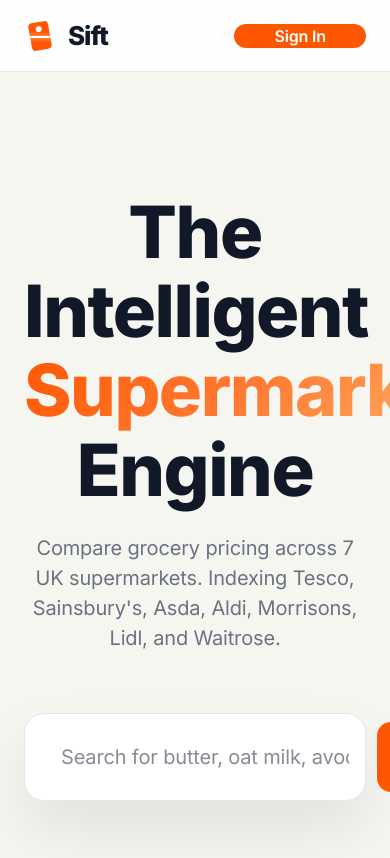
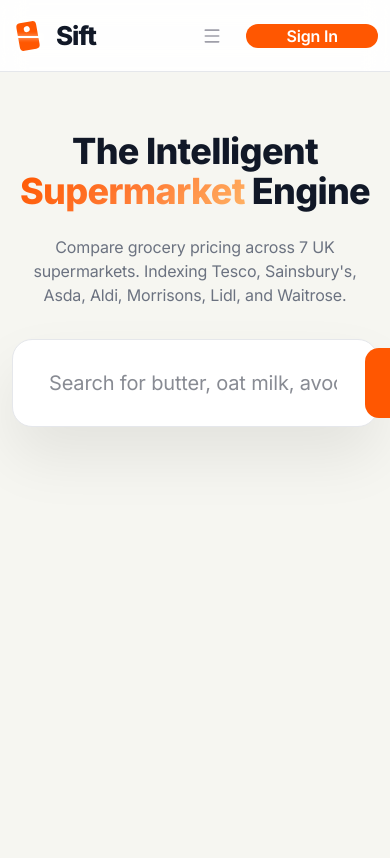
Before and after one commit to AlexanderBell-gh/Sift, a React (Vite) app: page /search in a window 390 px wide. Shown: the top 858 px of the page. Built offline with nearby package versions, Linux system fonts and the light colour scheme.

Commit message:
Updated for mobile layout

```diff
--- a/src/components/NavHeader.tsx
+++ b/src/components/NavHeader.tsx
@@ -1,6 +1,6 @@
 import { useState, useRef, useEffect } from 'react';
 import { useNavigate } from 'react-router-dom';
-import { LogOut, ArrowLeft, Sun, Moon, Settings, Shield, ChevronDown } from 'lucide-react';
+import { LogOut, ArrowLeft, Sun, Moon, Settings, Shield, ChevronDown, Menu, X } from 'lucide-react';
 import { useAuth } from '../contexts/AuthContext';
 import { useTheme } from '../hooks/useTheme';
 import AlertBell from './AlertBell';
@@ -41,6 +41,7 @@
   const [trialCountdown, setTrialCountdown] = useState('');
   const [filterOpen, setFilterOpen] = useState(false);
   const filterRef = useRef<HTMLDivElement>(null);
+  const [mobileMenuOpen, setMobileMenuOpen] = useState(false);
 
   useEffect(() => {
     function handleClick(e: MouseEvent) {
@@ -56,6 +57,17 @@
     function handleClick(e: MouseEvent) {
       if (filterRef.current && !filterRef.current.contains(e.target as Node)) {
         setFilterOpen(false);
+      }
+    }
+    document.addEventListener('mousedown', handleClick);
+    return () => document.removeEventListener('mousedown', handleClick);
+  }, []);
+
+  const mobileMenuRef = useRef<HTMLDivElement>(null);
+  useEffect(() => {
+    function handleClick(e: MouseEvent) {
+      if (mobileMenuRef.current && !mobileMenuRef.current.contains(e.target as Node)) {
+        setMobileMenuOpen(false);
       }
     }
     document.addEventListener('mousedown', handleClick);
@@ -114,6 +126,23 @@
             <button onClick={() => navigate('/search')} className="nav-link">Search</button>
             {token && (
               <button onClick={() => navigate('/watchlist')} className="nav-link">Watchlist</button>
+            )}
+          </div>
+
+          <div className="sm:hidden relative" ref={mobileMenuRef}>
+            <button
+              onClick={() => setMobileMenuOpen(!mobileMenuOpen)}
+              className="p-2 rounded-lg text-zinc-400 hover:text-zinc-900 dark:hover:text-white hover:bg-zinc-100 dark:hover:bg-white/5 transition-colors"
+            >
+              {mobileMenuOpen ? <X className="w-5 h-5" /> : <Menu className="w-5 h-5" />}
+            </button>
+            {mobileMenuOpen && (
+              <div className="absolute right-0 top-full mt-2 w-48 rounded-xl border py-1 z-50" style={{ background: 'var(--surface)', borderColor: 'var(--border)' }}>
+                <button onClick={() => { navigate('/search'); setMobileMenuOpen(false); }} className="dropdown-item">Search</button>
+                {token && (
+                  <button onClick={() => { navigate('/watchlist'); setMobileMenuOpen(false); }} className="dropdown-item">Watchlist</button>
+                )}
+              </div>
             )}
           </div>
 
--- a/src/components/SettingsPage.tsx
+++ b/src/components/SettingsPage.tsx
@@ -99,7 +99,7 @@
       <NavHeader />
       <div className="container" style={{ paddingTop: '48px', paddingBottom: '48px' }}>
         <div style={{ marginBottom: '32px' }}>
-          <h2 style={{ fontFamily: 'var(--font-primary)', fontSize: '40px', fontWeight: '700', color: 'var(--text)', lineHeight: '1.2' }}>
+          <h2 className="page-title" style={{ fontFamily: 'var(--font-primary)', fontSize: '40px', fontWeight: '700', color: 'var(--text)', lineHeight: '1.2' }}>
             Account Settings
           </h2>
           <p style={{ color: 'var(--muted)', fontSize: '14px', marginTop: '8px' }}>
--- a/src/components/WatchlistPage.tsx
+++ b/src/components/WatchlistPage.tsx
@@ -105,7 +105,7 @@
       <section className="pt-12 pb-8">
         <div className="container" style={{ display: 'flex', justifyContent: 'space-between', alignItems: 'flex-end', marginBottom: '32px' }}>
           <div>
-            <h1 style={{ fontFamily: 'var(--font-primary)', fontSize: '40px', fontWeight: '700' }}>Your Watchlist</h1>
+            <h1 className="page-title" style={{ fontFamily: 'var(--font-primary)', fontSize: '40px', fontWeight: '700' }}>Your Watchlist</h1>
             <p style={{ color: 'var(--muted)', fontSize: '14px' }}>Track all of your items here</p>
           </div>
         </div>
@@ -133,7 +133,7 @@
         )}
 
         {!loading && items.length === 0 && (
-          <div style={{ textAlign: 'center', padding: '60px', background: 'var(--surface)', borderRadius: '16px', border: '1px dashed var(--border)', color: 'var(--muted)' }}>
+          <div className="empty-state-box" style={{ textAlign: 'center', padding: '60px', background: 'var(--surface)', borderRadius: '16px', border: '1px dashed var(--border)', color: 'var(--muted)' }}>
             <p style={{ fontSize: '18px', fontWeight: '600', color: 'var(--text)', marginBottom: '8px' }}>Your Watchlist is empty</p>
             <p style={{ fontSize: '14px', marginBottom: '24px' }}>Find and pin groceries from the search tab.</p>
             <button
@@ -147,7 +147,7 @@
         )}
 
         {!loading && items.length > 0 && filtered.length === 0 && (
-          <div style={{ textAlign: 'center', padding: '60px', background: 'var(--surface)', borderRadius: '16px', border: '1px dashed var(--border)', color: 'var(--muted)' }}>
+          <div className="empty-state-box" style={{ textAlign: 'center', padding: '60px', background: 'var(--surface)', borderRadius: '16px', border: '1px dashed var(--border)', color: 'var(--muted)' }}>
             <p style={{ fontSize: '18px', fontWeight: '600', color: 'var(--text)', marginBottom: '8px' }}>No items match filters</p>
             <p style={{ fontSize: '14px' }}>Try selecting more stores</p>
           </div>
--- a/src/index.css
+++ b/src/index.css
@@ -54,6 +54,7 @@
   background: var(--bg);
   color: var(--text);
   line-height: 1.5;
+  overflow-x: hidden;
 }
 
 /* Spring easing for all transitions */
@@ -67,6 +68,12 @@
   max-width: 1200px;
   margin: 0 auto;
   padding: 0 24px;
+}
+
+@media (max-width: 640px) {
+  .container {
+    padding: 0 12px;
+  }
 }
 
 /* Navigation */
@@ -334,6 +341,21 @@
   margin: 0 auto 60px;
 }
 
+@media (max-width: 640px) {
+  .hero {
+    padding: 60px 0 40px;
+  }
+
+  .hero h1 {
+    font-size: 36px;
+  }
+
+  .hero p {
+    font-size: 16px;
+    margin-bottom: 32px;
+  }
+}
+
 .search-container {
   max-width: 750px;
   margin: 0 auto;
@@ -1178,6 +1200,21 @@
   box-shadow: 0 20px 60px rgba(0, 0, 0, 0.4);
 }
 
+@media (max-width: 640px) {
+  .auth-card {
+    padding: 24px;
+    border-radius: 16px;
+  }
+
+  .page-title {
+    font-size: 28px !important;
+  }
+
+  .empty-state-box {
+    padding: 32px 16px !important;
+  }
+}
+
 .auth-header {
   display: flex;
   flex-direction: column;
```
